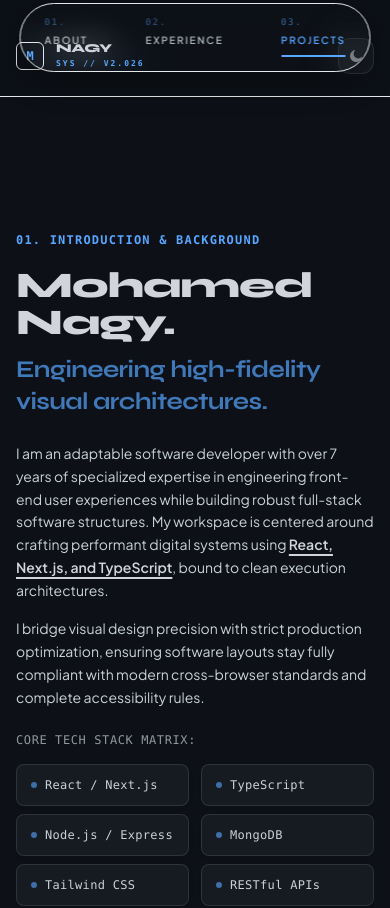
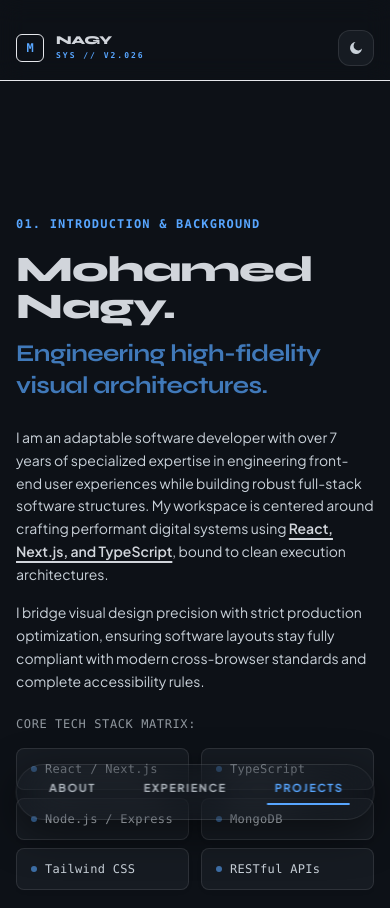
Before and after one commit to devmonagy/monagy.com, a Next.js app: page / in a window 390 px wide. Shown: the top 908 px of the page. Built offline with nearby package versions, Linux system fonts and the light colour scheme.

Commit message:
Header Mobile Fix

```diff
--- a/app/components/MainPage.tsx
+++ b/app/components/MainPage.tsx
@@ -40,6 +40,7 @@ export default function MainPage() {
   useEffect(() => {
     if (typeof window === "undefined") return;
 
+    // Target ALL anchor links across both mobile and desktop nav blocks
     const links = Array.from(
       document.querySelectorAll<HTMLAnchorElement>("nav a[href^='#']"),
     );
@@ -72,14 +73,14 @@ export default function MainPage() {
           scrollPos >= sec.offsetTop &&
           scrollPos < sec.offsetTop + sec.offsetHeight
         ) {
-          // Reset all navigation elements safely
+          // Clear active classes across ALL layout variants
           links.forEach((a) => a.classList.remove("active"));
 
-          // Inject active status cleanly to current segment view target
-          const activeLink = document.querySelector<HTMLAnchorElement>(
+          // Query and highlight matching links in both top header and bottom dock
+          const activeLinks = document.querySelectorAll<HTMLAnchorElement>(
             `nav a[href="#${sec.id}"]`,
           );
-          activeLink?.classList.add("active");
+          activeLinks.forEach((link) => link.classList.add("active"));
         }
       });
 
--- a/app/components/Navbar.tsx
+++ b/app/components/Navbar.tsx
@@ -10,19 +10,19 @@ interface NavbarProps {
 
 export default function Navbar({ theme, toggleTheme }: NavbarProps) {
   return (
+    <>
+      {/* GLOBAL TOP HEADER */}
       <header
         id="navbarWrapper"
         className="sticky top-0 z-50 w-full transition-all duration-500 backdrop-blur-md bg-[var(--bg)]/60 border-b border-[var(--border-color)]/60"
       >
-      {/* Structural Containment Boundary */}
-      <div className="max-w-7xl mx-auto px-4 sm:px-6 md:px-8 h-20 md:h-24 flex items-center justify-between relative">
-        {/* LOGO ENGINE */}
+        <div className="max-w-7xl mx-auto px-4 sm:px-6 md:px-8 h-16 md:h-24 flex items-center justify-between relative">
+          {/* LEFT LOGO SYSTEM */}
           <div className="flex items-center gap-3 z-10">
-          <div className="relative flex items-center justify-center w-7 h-7 rounded-md bg-[var(--highlight)]/10 border border-[var(--highlight)]/30 group overflow-hidden">
-            <span className="font-mono text-xs font-black text-[var(--highlight)] group-hover:scale-110 transition-transform duration-300">
+            <div className="relative flex items-center justify-center w-7 h-7 rounded-md bg-[var(--highlight)]/10 border border-[var(--highlight)]/30 shrink-0">
+              <span className="font-mono text-xs font-black text-[var(--highlight)]">
                 M
               </span>
-            <div className="absolute inset-0 bg-[var(--highlight)]/20 opacity-0 group-hover:opacity-100 transition-opacity duration-300 animate-pulse" />
             </div>
             <div className="flex flex-col select-none">
               <span className="font-['Syne',sans-serif] font-extrabold text-xs sm:text-sm tracking-tight text-[var(--text-contrast)] leading-none">
@@ -34,52 +34,47 @@ export default function Navbar({ theme, toggleTheme }: NavbarProps) {
             </div>
           </div>
 
-        {/* DYNAMIC NAVIGATION DECK */}
-        {/* Mobile: Fixed bottom pill dock | Desktop: Aligned center-right header menu */}
-        <nav className="fixed bottom-6 left-1/2 -translate-x-1/2 md:translate-x-0 md:static z-50 bg-[var(--card-bg)]/80 md:bg-transparent border border-[var(--border-color)]/60 md:border-transparent px-6 py-3.5 md:p-0 rounded-full md:rounded-none backdrop-blur-lg md:backdrop-blur-none shadow-[0_8px_32px_rgba(0,0,0,0.4)] md:shadow-none w-[90vw] max-w-[380px] md:w-auto md:max-w-none">
-          <ul className="flex items-center justify-between md:justify-start gap-4 md:gap-10 font-['Plus_Jakarta_Sans',sans-serif] text-[11px] md:text-xs font-semibold uppercase tracking-[0.15em] md:tracking-[0.18em]">
-            <li className="relative">
+          {/* DESKTOP ONLY NAVIGATION */}
+          <nav className="hidden md:flex items-center">
+            <ul className="flex items-center gap-8 font-['Plus_Jakarta_Sans',sans-serif] text-xs font-semibold uppercase tracking-[0.18em]">
+              <li>
                 <a
                   href="#about"
-                className="nav-link relative text-[var(--text)] hover:text-[var(--text-contrast)] pb-2 transition-colors group flex flex-col md:flex-row items-center"
+                  className="nav-link transition-colors duration-200 pb-2 block"
                 >
-                <span className="text-[var(--highlight)] font-mono text-[9px] md:mr-1.5 opacity-60 font-medium md:inline block leading-none mb-1 md:mb-0">
+                  <span className="text-[var(--highlight)] font-mono text-[10px] mr-1.5 opacity-60">
                     01.
                   </span>
-                <span className="text-[10px] md:text-xs">About</span>
-                {/* Hardware accelerated dynamic glide bar */}
-                <span className="absolute bottom-0 left-0 w-0 h-[2px] bg-[var(--highlight)] transition-all duration-300 ease-[cubic-bezier(0.25,1,0.5,1)] group-hover:w-full link-indicator" />
+                  About
                 </a>
               </li>
-            <li className="relative">
+              <li>
                 <a
                   href="#experience"
-                className="nav-link relative text-[var(--text)] hover:text-[var(--text-contrast)] pb-2 transition-colors group flex flex-col md:flex-row items-center"
+                  className="nav-link transition-colors duration-200 pb-2 block"
                 >
-                <span className="text-[var(--highlight)] font-mono text-[9px] md:mr-1.5 opacity-60 font-medium md:inline block leading-none mb-1 md:mb-0">
+                  <span className="text-[var(--highlight)] font-mono text-[10px] mr-1.5 opacity-60">
                     02.
                   </span>
-                <span className="text-[10px] md:text-xs">Experience</span>
-                <span className="absolute bottom-0 left-0 w-0 h-[2px] bg-[var(--highlight)] transition-all duration-300 ease-[cubic-bezier(0.25,1,0.5,1)] group-hover:w-full link-indicator" />
+                  Experience
                 </a>
               </li>
-            <li className="relative">
+              <li>
                 <a
                   href="#projects"
-                className="nav-link relative text-[var(--text)] hover:text-[var(--text-contrast)] pb-2 transition-colors group flex flex-col md:flex-row items-center"
+                  className="nav-link transition-colors duration-200 pb-2 block"
                 >
-                <span className="text-[var(--highlight)] font-mono text-[9px] md:mr-1.5 opacity-60 font-medium md:inline block leading-none mb-1 md:mb-0">
+                  <span className="text-[var(--highlight)] font-mono text-[10px] mr-1.5 opacity-60">
                     03.
                   </span>
-                <span className="text-[10px] md:text-xs">Projects</span>
-                <span className="absolute bottom-0 left-0 w-0 h-[2px] bg-[var(--highlight)] transition-all duration-300 ease-[cubic-bezier(0.25,1,0.5,1)] group-hover:w-full link-indicator" />
+                  Projects
                 </a>
               </li>
             </ul>
           </nav>
 
-        {/* METRICS & UTILITY SYSTEM */}
-        <div className="flex items-center gap-4 sm:gap-6 z-10">
+          {/* RIGHT UTILITIES */}
+          <div className="flex items-center gap-4 z-10">
             <div className="hidden lg:flex flex-col text-right font-mono text-[10px] select-none border-l border-[var(--border-color)] pl-5">
               <div className="flex items-center justify-end gap-1.5">
                 <span className="w-1.5 h-1.5 rounded-full bg-[var(--highlight)] animate-[ping_1.8s_infinite]" />
@@ -92,18 +87,19 @@ export default function Navbar({ theme, toggleTheme }: NavbarProps) {
               </span>
             </div>
 
+            {/* Theme Toggle */}
             <button
               id="themeToggle"
               type="button"
               onClick={toggleTheme}
-            className="w-9 h-9 sm:w-10 sm:h-10 flex items-center justify-center bg-[var(--card-bg)] border border-[var(--border-color)] rounded-xl cursor-pointer relative hover:border-[var(--highlight)]/50 transition-all duration-300"
+              className="w-9 h-9 flex items-center justify-center bg-[var(--card-bg)] border border-[var(--border-color)] rounded-xl cursor-pointer relative hover:border-[var(--highlight)]/50 transition-all duration-300 shrink-0"
               aria-label="Toggle color pipeline"
             >
               <svg
                 id="iconMoon"
                 xmlns="http://www.w3.org/2000/svg"
                 viewBox="0 0 24 24"
-              className={`w-4 h-4 sm:w-[18px] sm:h-[18px] fill-current absolute transition-all duration-500 ${
+                className={`w-4 h-4 fill-current absolute transition-all duration-500 ${
                   theme === "dark"
                     ? "opacity-100 scale-100 rotate-0"
                     : "opacity-0 scale-50 -rotate-90"
@@ -115,7 +111,7 @@ export default function Navbar({ theme, toggleTheme }: NavbarProps) {
                 id="iconSun"
                 xmlns="http://www.w3.org/2000/svg"
                 viewBox="0 0 24 24"
-              className={`w-4 h-4 sm:w-[18px] sm:h-[18px] fill-current absolute transition-all duration-500 ${
+                className={`w-4 h-4 fill-current absolute transition-all duration-500 ${
                   theme === "light"
                     ? "opacity-100 scale-100 rotate-0 text-[var(--highlight)]"
                     : "opacity-0 scale-50 rotate-90"
@@ -137,5 +133,38 @@ export default function Navbar({ theme, toggleTheme }: NavbarProps) {
           </div>
         </div>
       </header>
+
+      {/* MOBILE ONLY BOTTOM DOCK */}
+      <div className="md:hidden fixed bottom-6 left-1/2 -translate-x-1/2 z-50 w-[92vw] max-w-[360px]">
+        <nav className="bg-[var(--card-bg)]/85 border border-[var(--border-color)] rounded-full backdrop-blur-xl shadow-[0_12px_40px_rgba(0,0,0,0.5)] px-6 py-3.5">
+          <ul className="flex items-center justify-between font-['Plus_Jakarta_Sans',sans-serif] text-[11px] font-bold uppercase tracking-[0.14em]">
+            <li>
+              <a
+                href="#about"
+                className="nav-link text-[var(--text)] px-2 pb-2 block"
+              >
+                About
+              </a>
+            </li>
+            <li>
+              <a
+                href="#experience"
+                className="nav-link text-[var(--text)] px-2 pb-2 block"
+              >
+                Experience
+              </a>
+            </li>
+            <li>
+              <a
+                href="#projects"
+                className="nav-link text-[var(--text)] px-2 pb-2 block"
+              >
+                Projects
+              </a>
+            </li>
+          </ul>
+        </nav>
+      </div>
+    </>
   );
 }
--- a/app/globals.css
+++ b/app/globals.css
@@ -128,10 +128,9 @@ nav a,
 .nav-link {
   text-decoration: none !important;
   color: var(--text);
-  padding-bottom: 8px;
   position: relative;
   opacity: 0.85;
-  display: inline-block; /* <-- CRITICAL FIX */
+  display: inline-block;
   transition:
     opacity 0.25s ease,
     color 0.25s ease;
@@ -145,7 +144,7 @@ nav a.active,
   color: var(--highlight) !important;
 }
 
-/* Underline Engine: Hidden by default via scaleX(0) */
+/* Precision Left-to-Right Animated Underline Rail */
 nav a::after,
 .nav-link::after {
   content: "";
@@ -160,20 +159,12 @@ nav a::after,
   transition: transform 0.3s cubic-bezier(0.25, 1, 0.5, 1);
 }
 
-/* Animate smoothly outwards to 100% ONLY on hover or active status */
+/* Fire transformation only when active container logic matches */
 nav a:hover::after,
 .nav-link:hover::after,
 nav a.active::after,
 .nav-link.active::after {
   transform: scaleX(1);
-}
-
-/* MOBILE INTERACTION OVERRIDES */
-@media (hover: none) {
-  nav a.active::after,
-  .nav-link.active::after {
-    transform: scaleX(1);
-  }
 }
 
 /* ==============================
```
Lines whose indentation alone changed are shown as unchanged.
